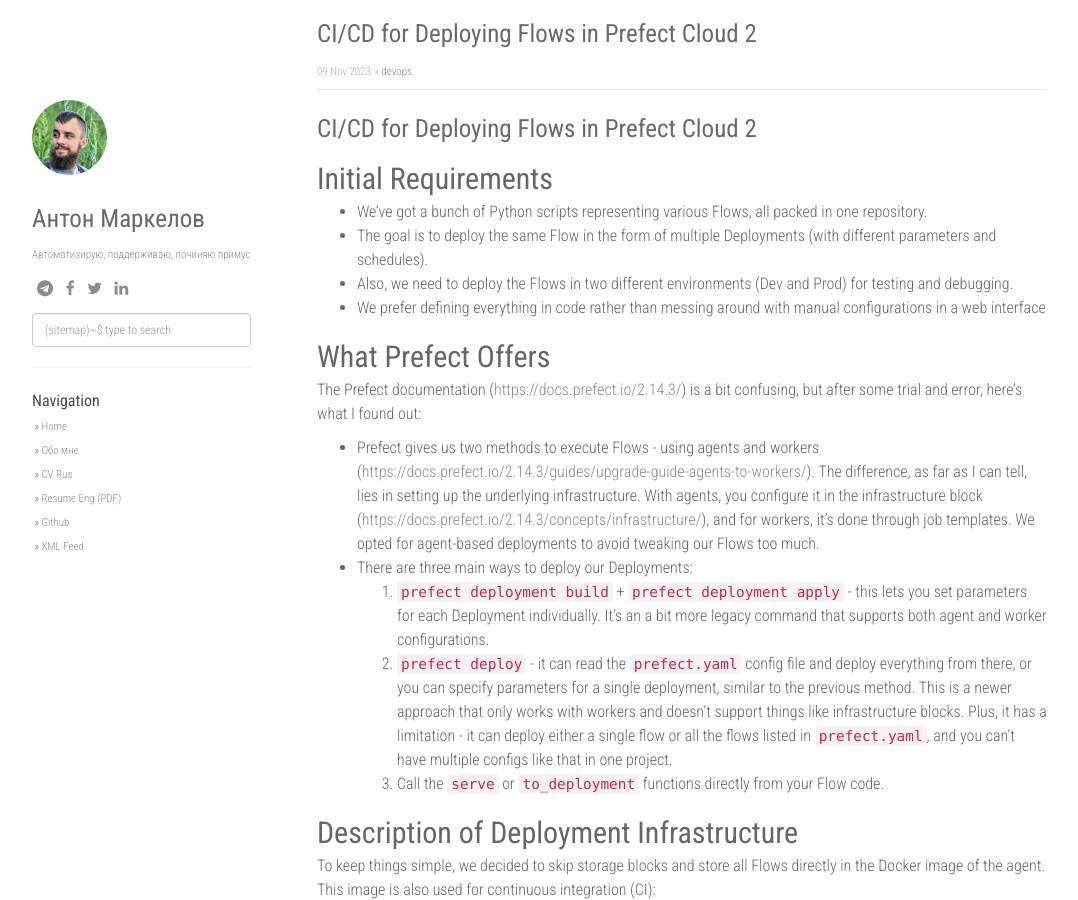
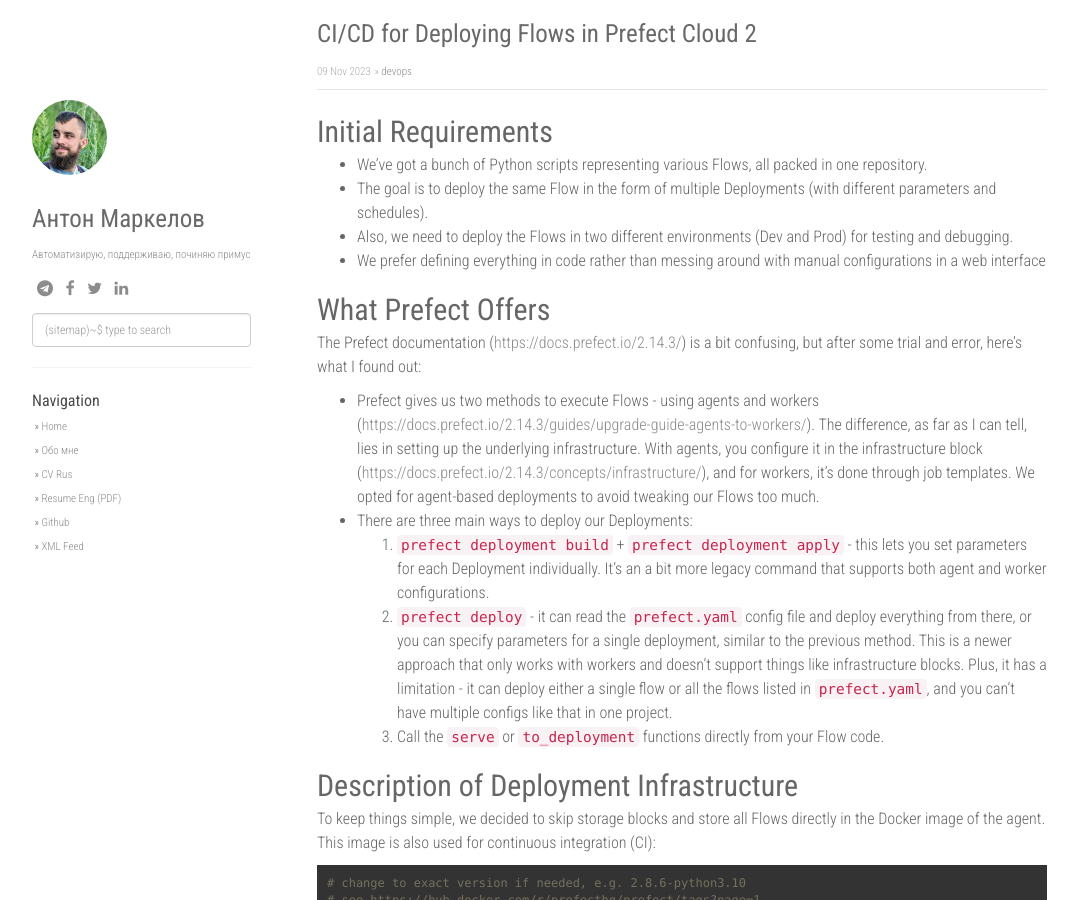
Before and after one commit to strangeman/strangeman.github.io, a Jekyll site: the page built from _posts/2023-11-09-prefect-cloud-deployment.md, in a window 1280 px wide and 900 px high. Shown: the whole window, without its empty margins (53-1131 px from the left). Built offline with Jekyll 4.4.1, drawn with Linux system fonts in a browser that asks for light colours; nearby versions of some CDN libraries; comment, search, counter and statistics services are not loaded.

Commit message:
remove header

```diff
--- a/_posts/2023-11-09-prefect-cloud-deployment.md
+++ b/_posts/2023-11-09-prefect-cloud-deployment.md
@@ -5,8 +5,6 @@
 description: "Some notes about tinkering with a deployment process for a Prefect Cloud"
 keywords: "ci-cd, prefect"
 ---
-# CI/CD for Deploying Flows in Prefect Cloud 2
-
 ## Initial Requirements
 
 - We've got a bunch of Python scripts representing various Flows, all packed in one repository.
```
